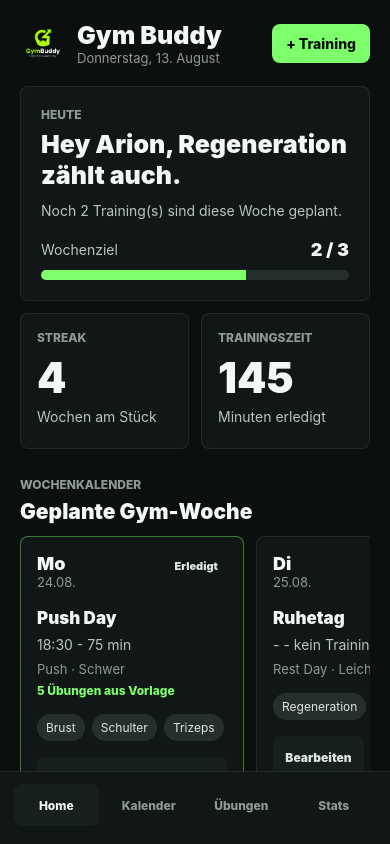
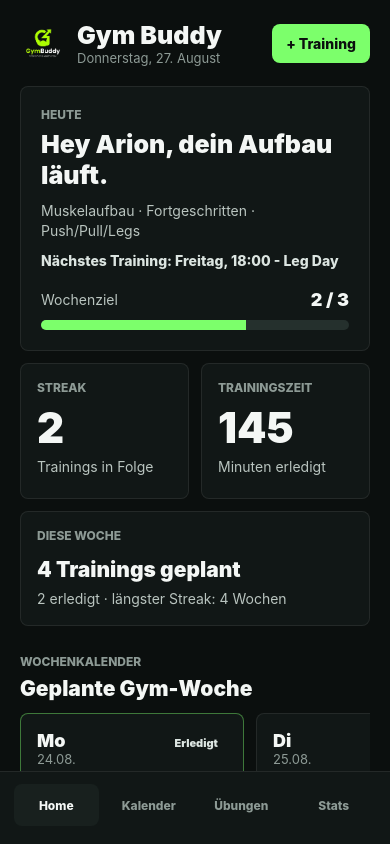
Before and after one commit to abdullahaligibb/GymBuddy, a React Native app in the folder frontend/: screen / in a window 390 px wide. Built offline with nearby package versions, Linux system fonts and the light colour scheme.

Commit message:
Connect dashboard stats

```diff
--- a/frontend/App.tsx
+++ b/frontend/App.tsx
@@ -16,13 +16,21 @@ import { TemplateAdoptionModal } from "./src/components/TemplateAdoptionModal";
 import { WorkoutTemplateLibrary } from "./src/components/WorkoutTemplateLibrary";
 import { WorkoutFormModal } from "./src/components/WorkoutFormModal";
 import { WeeklyCalendar } from "./src/components/WeeklyCalendar";
+import { nutritionTips } from "./src/data/nutritionTips";
+import { demoTodayIso, demoUser, initialStreak } from "./src/data/profile";
 import { initialWorkouts } from "./src/data/workouts";
 import { WorkoutDay, WorkoutTemplate } from "./src/types";
+import {
+  calculateWorkoutWeekStats,
+  formatGermanDate,
+  parseDemoDate,
+} from "./src/utils/workoutStats";
 
 const gymBuddyLogo = require("./assets/logo-gymbuddy.png");
 
 const tabs = ["Home", "Kalender", "Übungen", "Stats"];
-const weeklyGoal = 3;
+const demoToday = parseDemoDate(demoTodayIso);
+const nutritionTip = nutritionTips[0];
 
 export default function App() {
   const [workouts, setWorkouts] = useState<WorkoutDay[]>(initialWorkouts);
@@ -117,17 +125,16 @@ export default function App() {
     );
   }
 
-  const completedWorkouts = workouts.filter(
-    (workout) => workout.status === "erledigt",
-  ).length;
-  const plannedWorkouts = workouts.filter(
-    (workout) => workout.status === "geplant",
-  ).length;
-  const totalTrainingTime = workouts
-    .filter((workout) => workout.status === "erledigt")
-    .reduce((sum, workout) => sum + workout.durationMinutes, 0);
-  const progressPercent = Math.min((completedWorkouts / weeklyGoal) * 100, 100);
-  const progressWidth = `${progressPercent}%` as `${number}%`;
+  const weekStats = calculateWorkoutWeekStats(
+    workouts,
+    demoUser,
+    initialStreak.longestWeeks,
+    demoToday,
+  );
+  const progressWidth = `${weekStats.weeklyGoalPercent}%` as `${number}%`;
+  const nextWorkoutLabel = weekStats.nextWorkout
+    ? `${weekStats.nextWorkout.fullDay}, ${weekStats.nextWorkout.time} - ${weekStats.nextWorkout.title}`
+    : "Kein weiteres Training geplant";
 
   return (
     <SafeAreaView style={styles.safeArea}>
@@ -145,7 +152,7 @@ export default function App() {
             />
             <View>
               <Text style={styles.brand}>Gym Buddy</Text>
-              <Text style={styles.mutedText}>Donnerstag, 13. August</Text>
+              <Text style={styles.mutedText}>{formatGermanDate(demoToday)}</Text>
             </View>
           </View>
           <TouchableOpacity style={styles.addButton} onPress={() => openWorkoutForm()}>
@@ -155,16 +162,15 @@ export default function App() {
 
         <View style={styles.heroPanel}>
           <Text style={styles.eyebrow}>Heute</Text>
-          <Text style={styles.title}>Hey Arion, Regeneration zählt auch.</Text>
+          <Text style={styles.title}>Hey {demoUser.name}, dein Aufbau läuft.</Text>
           <Text style={styles.bodyText}>
-            {plannedWorkouts > 0
-              ? `Noch ${plannedWorkouts} Training(s) sind diese Woche geplant.`
-              : "Diese Woche ist alles erledigt oder frei geplant."}
+            {demoUser.goal} · {demoUser.experienceLevel} · {demoUser.split}
           </Text>
+          <Text style={styles.nextWorkoutText}>Nächstes Training: {nextWorkoutLabel}</Text>
           <View style={styles.progressRow}>
             <Text style={styles.bodyText}>Wochenziel</Text>
             <Text style={styles.metricText}>
-              {completedWorkouts} / {weeklyGoal}
+              {weekStats.completedWorkouts} / {demoUser.weeklyWorkoutGoal}
             </Text>
           </View>
           <View style={styles.progressTrack}>
@@ -175,14 +181,27 @@ export default function App() {
         <View style={styles.twoColumn}>
           <View style={styles.smallPanel}>
             <Text style={styles.eyebrow}>Streak</Text>
-            <Text style={styles.bigNumber}>4</Text>
-            <Text style={styles.bodyText}>Wochen am Stück</Text>
+            <Text style={styles.bigNumber}>
+              {weekStats.currentStreak.currentTrainingDays}
+            </Text>
+            <Text style={styles.bodyText}>Trainings in Folge</Text>
           </View>
           <View style={styles.smallPanel}>
             <Text style={styles.eyebrow}>Trainingszeit</Text>
-            <Text style={styles.bigNumber}>{totalTrainingTime}</Text>
+            <Text style={styles.bigNumber}>{weekStats.totalTrainingTime}</Text>
             <Text style={styles.bodyText}>Minuten erledigt</Text>
           </View>
+        </View>
+
+        <View style={styles.profilePanel}>
+          <Text style={styles.eyebrow}>Diese Woche</Text>
+          <Text style={styles.sectionHeading}>
+            {weekStats.trainingsThisWeek} Trainings geplant
+          </Text>
+          <Text style={styles.bodyText}>
+            {weekStats.completedWorkouts} erledigt · längster Streak:{" "}
+            {weekStats.currentStreak.longestWeeks} Wochen
+          </Text>
         </View>
 
         <SectionTitle label="Wochenkalender" title="Geplante Gym-Woche" />
@@ -202,6 +221,14 @@ export default function App() {
         <SectionTitle label="Übungen" title="Übungsbibliothek" />
 
         <ExerciseLibrary />
+
+        <SectionTitle label="Ernährung" title="Tipp für Muskelaufbau" />
+
+        <View style={styles.profilePanel}>
+          <Text style={styles.eyebrow}>{nutritionTip.category}</Text>
+          <Text style={styles.sectionHeading}>{nutritionTip.title}</Text>
+          <Text style={styles.bodyText}>{nutritionTip.body}</Text>
+        </View>
       </ScrollView>
 
       <View style={styles.bottomNav}>
@@ -321,6 +348,13 @@ const styles = StyleSheet.create({
     fontSize: 14,
     lineHeight: 20,
   },
+  nextWorkoutText: {
+    color: "#DCE5E1",
+    fontSize: 14,
+    fontWeight: "800",
+    lineHeight: 20,
+    marginTop: 10,
+  },
   mutedText: {
     color: "#8D9A95",
     fontSize: 13,
@@ -359,6 +393,15 @@ const styles = StyleSheet.create({
     borderWidth: 1,
     flex: 1,
     minHeight: 136,
+    padding: 16,
+  },
+  profilePanel: {
+    backgroundColor: "#111716",
+    borderColor: "rgba(255,255,255,0.08)",
+    borderRadius: 8,
+    borderWidth: 1,
+    gap: 7,
+    marginTop: 12,
     padding: 16,
   },
   bigNumber: {
```
